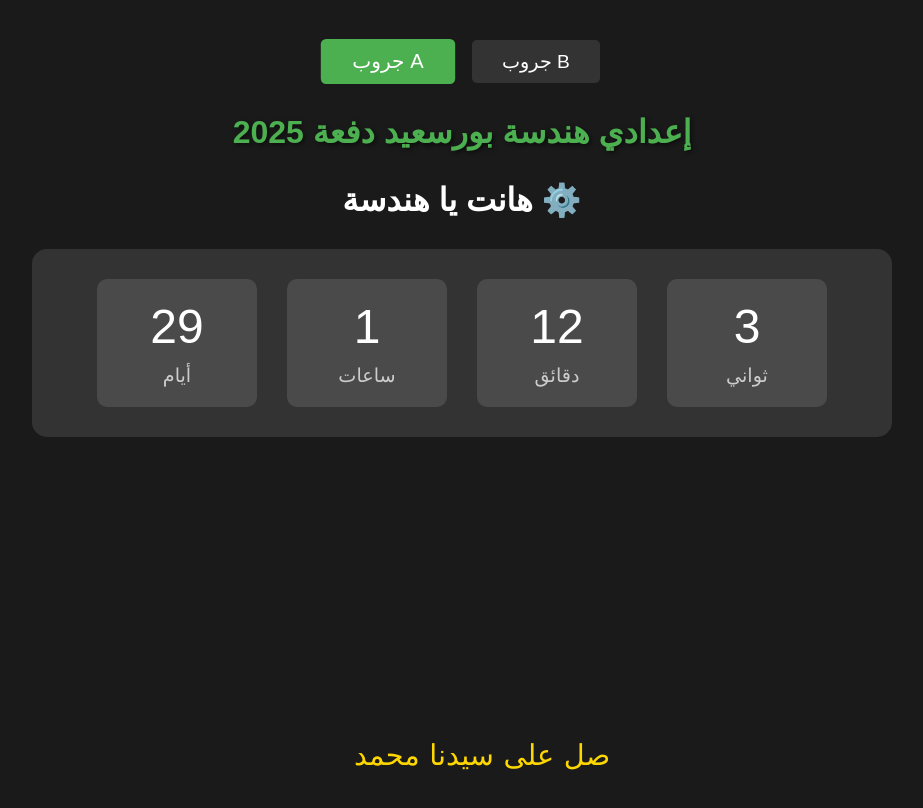
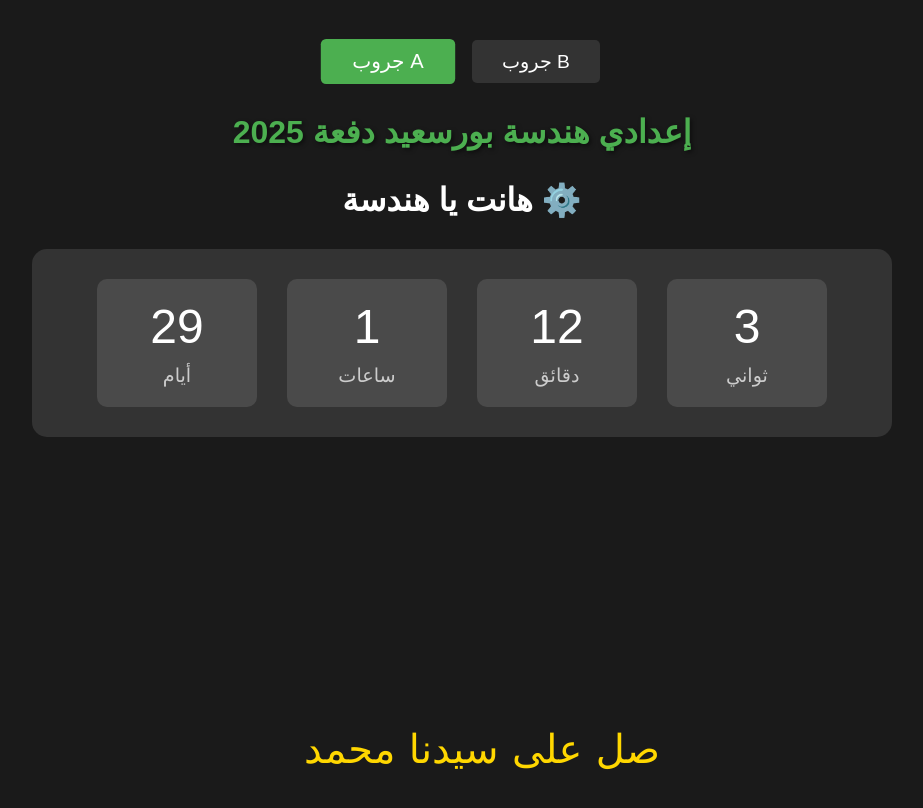
Before and after one commit to YaSSeN-ElGendy/Countdown, a plain HTML site: page index.html in a window 1280 px wide. Shown: the whole page, without its empty margins (178-1101 px from the left). Drawn offline with Linux system fonts and the light colour scheme.

Commit message:
Add files via upload

```diff
--- a/index.html
+++ b/index.html
@@ -87,7 +87,7 @@
 
         .prophet-message {
             font-family: 'Arial Black', sans-serif;
-            font-size: 1.8em;
+            font-size: 2.5em;
             color: #FFD700;
             position: fixed;
             bottom: 20px;
```
